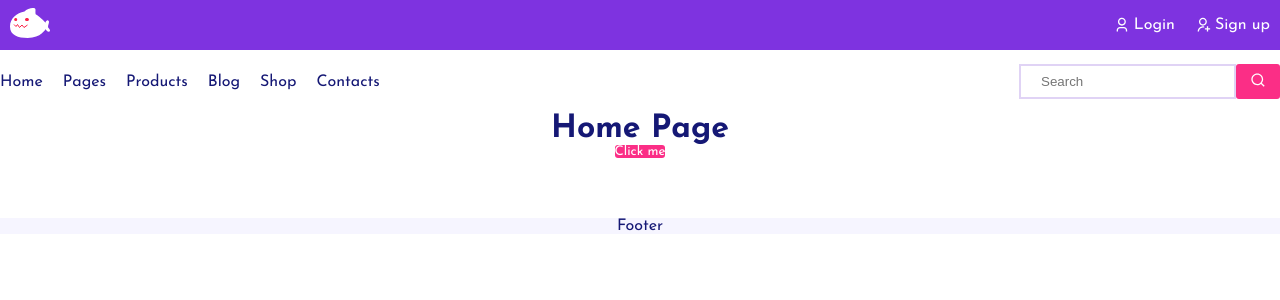
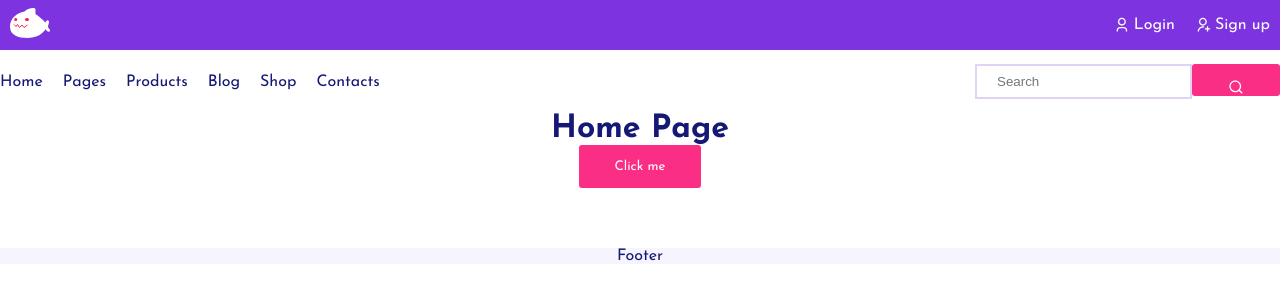
Before and after one commit to dianakhnizova/eCommerce, a React (Vite) app: page / in a window 1280 px wide. Shown: the top 300 px of the page. Built offline with nearby package versions, Linux system fonts and the light colour scheme; what i18n-iso-countries would draw is missing.

Commit message:
style: update style for button

```diff
--- a/src/components/button/button.module.css
+++ b/src/components/button/button.module.css
@@ -6,6 +6,7 @@
   transition: 0.2s;
   font-family: var(--ff-base);
   border-radius: 3px;
+  padding: 15px 36px;
 
   &.primary {
     background-color: var(--clr-accent-1);
--- a/src/components/header/bottom-header/bottom-header.module.css
+++ b/src/components/header/bottom-header/bottom-header.module.css
@@ -23,5 +23,6 @@
 
 .searchButton {
   align-items: center;
-  padding: 8px 14px;
+  height: 32px;
+  padding: 0;
 }
--- a/src/pages/register-page/register-page.module.css
+++ b/src/pages/register-page/register-page.module.css
@@ -37,8 +37,3 @@
 .formInput::placeholder {
   color: var(--clr-primary-500);
 }
-
-.signUpButton {
-  width: 76px;
-  height: 30px;
-}
```
